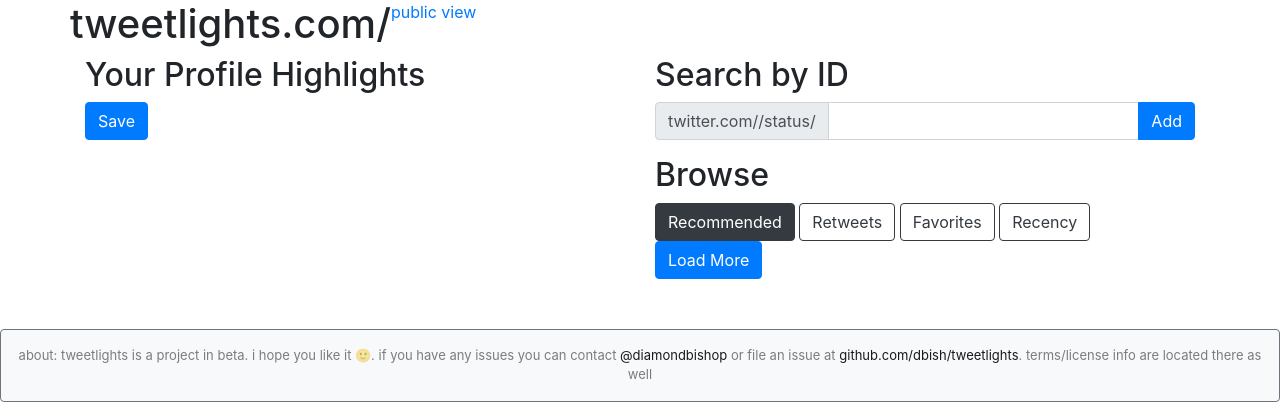
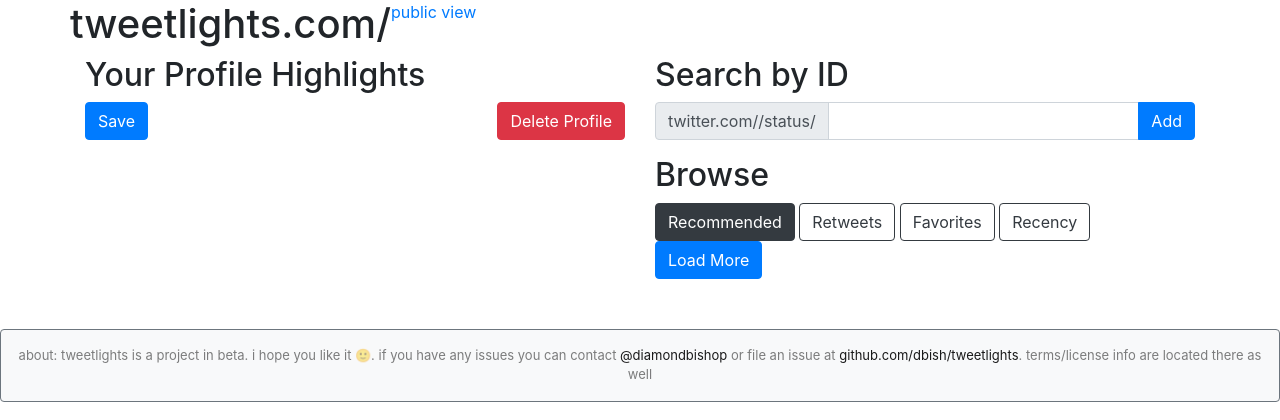
Before and after one commit to dbish/tweetlights, a Flask app: template templates/profile.html in a window 1280 px wide. Shown: the part 56-476 px from the top of the page. Run offline with Flask 2, Linux system fonts and the light colour scheme; the template is opened without the code that fills it, so the values that code supplies are empty; some libraries are stand-ins or nearby versions.

Commit message:
added profile and collection delete functionality

```diff
--- a/app.py
+++ b/app.py
@@ -6,6 +6,7 @@
 from flask import current_app
 from urllib.request import urlopen
 import boto3
+from botocore.exceptions import ClientError
 import settings
 from datetime import datetime, date
 from dateutil.parser import parse
@@ -56,7 +57,6 @@
     with conn:
         cur = conn.cursor()
         tweet = None
-        #query = f"INSERT INTO TWEETS (UserID, TweetID, CreatedAt, RetweetCount, FavoriteCount) VALUES  ({tweet[0], %s, %s, %s, %s)"
 
         today = date.today()
         for tweet in tweets:
@@ -65,8 +65,6 @@
             score = round((int(tweet[2])+int(tweet[3]))*exp(age/3000), 2)
             query = f"INSERT OR IGNORE INTO TWEETS (UserID, TweetID, CreatedAt, RetweetCount, FavoriteCount, Score) VALUES('{user}', '{tweet[0]}', '{created}', {tweet[2]}, {tweet[3]}, {score})"
             cur.execute(query)
-        #connection.commit()
-        #connection.close()
 
 
 def getCollectionInfo(username):
@@ -86,8 +84,7 @@
             try:
                 tweets = list(response.json()['objects']['tweets'].keys())
             except:
-                print('missing tweets')
-            #tweets = response.json()['tweets'].keys()
+                tweets = []
     else:
         response = twitter.post('collections/create.json?name=tweetlights.com')
         collectionID = response.json()['response']['timeline_id']
@@ -98,11 +95,13 @@
                     'collectionid':collectionID
                     }
                 )
+        flash('New tweetlights collection created. Now add your highlights!')
     return collectionID, tweets
 
 @app.route('/')
 def home():
     return render_template('index.html')
+
 
 @app.route('/favicon.ico')
 def favicon():
@@ -236,5 +235,29 @@
     del blueprint.token
     return redirect(url_for('home'))
 
+@app.route('/delete')
+def delete():
+    if not twitter.authorized:
+        return redirect(url_for("twitter.login"))
+    #destroy collection
+    screen_name = session['screen_name']
+    collection_id = session['collection_id']
+    query=f"collections/destroy.json?id={collection_id}"
+
+    #delete profile from dynamodb
+    dynamodb = aws_session.resource('dynamodb', region_name='us-west-2')
+    table = dynamodb.Table('tweetlights_users')
+    try:
+        response = table.delete_item(
+                Key={
+                    'userid':screen_name
+                    }
+                )
+    except ClientError as e:
+        print(e)
+
+    flash('profile deleted. sign in again to create a new tweetlights collection in the future.')
+    return redirect(url_for('logout'))
+
 if __name__=='__main__':
     socketio.run(app, host='0.0.0.0', port=80)
--- a/static/profile.css
+++ b/static/profile.css
@@ -14,6 +14,10 @@
 	float: right;
 }
 
+.btn-danger{
+	float:right;
+}
+
 .highlighted > .addButton {
 	visibility:hidden;
 }
--- a/templates/profile.html
+++ b/templates/profile.html
@@ -33,6 +33,7 @@
 		<div class="col">
 			<h2>Your Profile Highlights</h2>
 			<button onclick="saveHighlights()" type="button" class="btn btn-primary">Save</button>
+			<a href="{{url_for('delete')}}" class="btn btn-danger">Delete Profile</a>
 			<div id="tweets">
 			</div>
 		</div>
```
